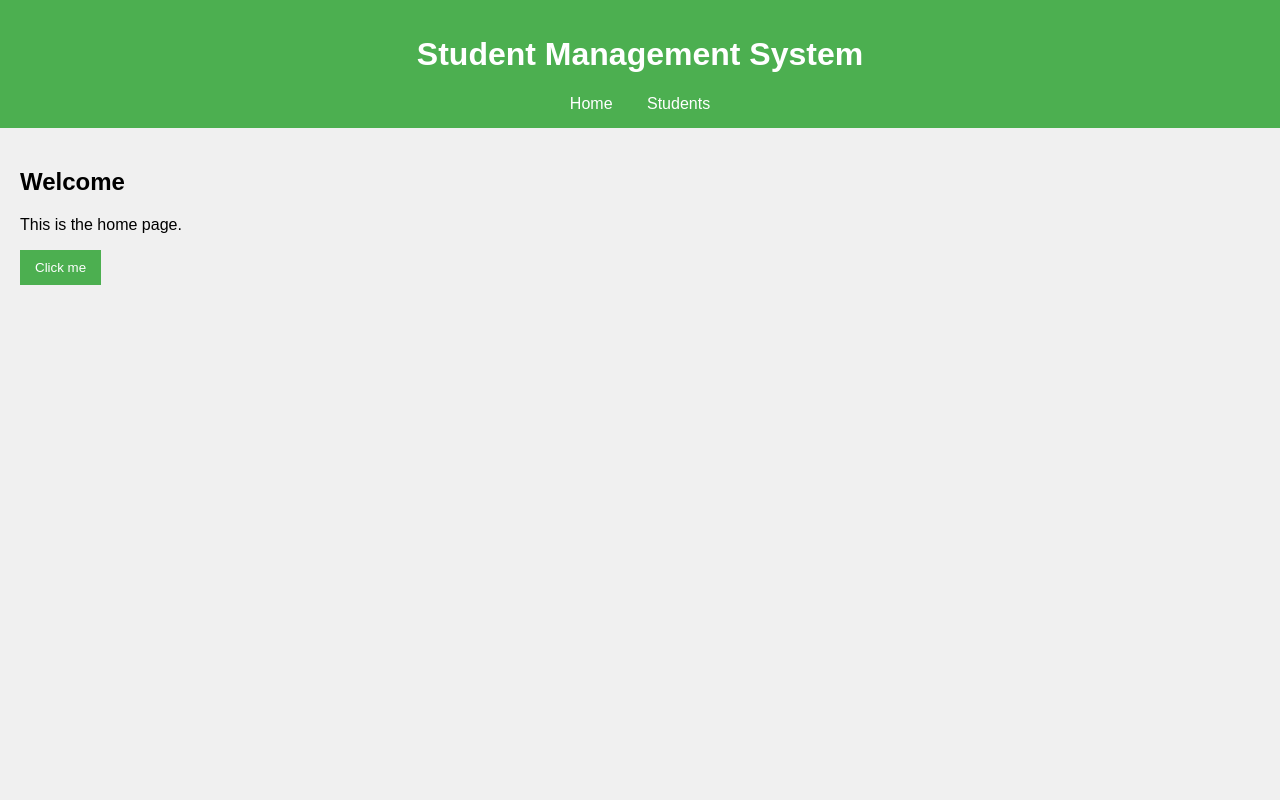
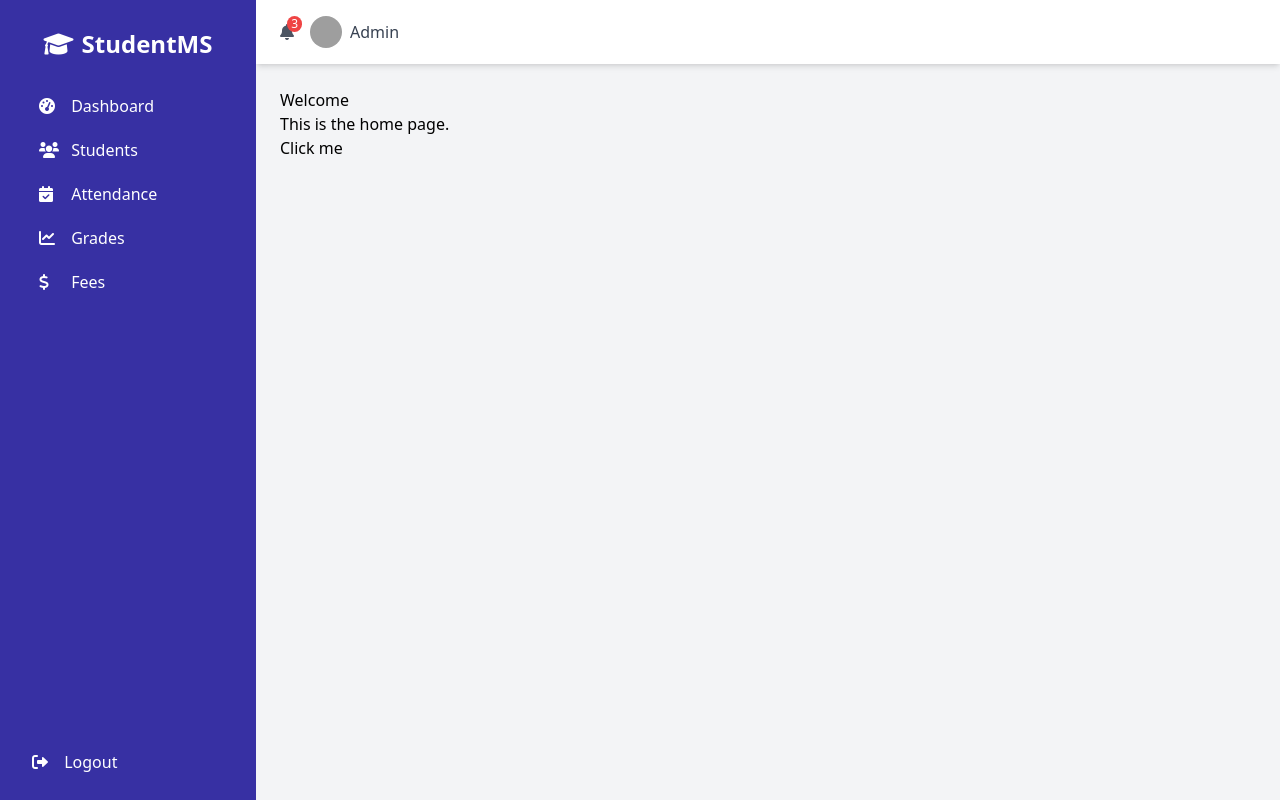
Before and after one commit to SapanaDahal06/Student-Management-System, a Django app: template templates/home.html in a window 1280 px wide. Run offline with Django 5.2, Linux system fonts and the light colour scheme; the template is opened without the code that fills it, so the values that code supplies are empty; some libraries are stand-ins or nearby versions; grey boxes are pictures that could not be loaded.

Commit message:
add some code in base.html

```diff
--- a/templates/base.html
+++ b/templates/base.html
@@ -2,22 +2,107 @@
 <html lang="en">
 <head>
     <meta charset="UTF-8">
-    <title>Student Management</title>
+    <meta name="viewport" content="width=device-width, initial-scale=1.0">
+    <title>{% block title %}Student Management{% endblock %}</title>
+    <!-- Tailwind CSS CDN -->
+    <script src="https://cdn.tailwindcss.com"></script>
+    <!-- Custom CSS (optional) -->
     {% load static %}
-    <link rel="stylesheet" href="{% static 'students/style.css' %}">
+    <link rel="stylesheet" href="{% static 'students/css/style.css' %}">
+    <!-- Font Awesome Icons -->
+    <link rel="stylesheet" href="https://cdnjs.cloudflare.com/ajax/libs/font-awesome/6.0.0-beta3/css/all.min.css">
+    <style>
+        /* Custom sidebar transition */
+        .sidebar-hidden {
+            transform: translateX(-100%);
+        }
+        @media (min-width: 768px) {
+            .sidebar-hidden {
+                transform: translateX(0);
+            }
+        }
+    </style>
 </head>
-<body>
-    <header>
-        <h1>Student Management System</h1>
+<body class="bg-gray-100 font-sans antialiased">
+
+<div class="flex h-screen overflow-hidden">
+    <!-- Sidebar -->
+    <aside id="sidebar" class="bg-indigo-800 text-white w-64 space-y-6 py-7 px-2 absolute inset-y-0 left-0 transform transition-transform duration-300 ease-in-out z-20 md:relative md:translate-x-0">
+        <div class="flex items-center justify-center space-x-2 px-4">
+            <i class="fas fa-graduation-cap text-2xl"></i>
+            <span class="text-2xl font-semibold">StudentMS</span>
+        </div>
         <nav>
-            <a href="/">Home</a>
-            <a href="/students/">Students</a>
+            <a href="{% url 'dashboard' %}" class="block py-2.5 px-4 rounded transition duration-200 hover:bg-indigo-700 {% if request.resolver_match.url_name == 'dashboard' %}bg-indigo-900{% endif %}">
+                <i class="fas fa-tachometer-alt w-5 mr-2"></i> Dashboard
+            </a>
+            <a href="{% url 'student_list' %}" class="block py-2.5 px-4 rounded transition duration-200 hover:bg-indigo-700 {% if request.resolver_match.url_name == 'student_list' %}bg-indigo-900{% endif %}">
+                <i class="fas fa-users w-5 mr-2"></i> Students
+            </a>
+            <a href="#" class="block py-2.5 px-4 rounded transition duration-200 hover:bg-indigo-700">
+                <i class="fas fa-calendar-check w-5 mr-2"></i> Attendance
+            </a>
+            <a href="#" class="block py-2.5 px-4 rounded transition duration-200 hover:bg-indigo-700">
+                <i class="fas fa-chart-line w-5 mr-2"></i> Grades
+            </a>
+            <a href="#" class="block py-2.5 px-4 rounded transition duration-200 hover:bg-indigo-700">
+                <i class="fas fa-dollar-sign w-5 mr-2"></i> Fees
+            </a>
         </nav>
-    </header>
-    <main>
-        {% block content %}
-        {% endblock %}
-    </main>
-    <script src="{% static 'students/script.js' %}"></script>
+        <div class="absolute bottom-0 left-0 w-full p-4">
+            <a href="#" class="block py-2.5 px-4 rounded transition duration-200 hover:bg-indigo-700">
+                <i class="fas fa-sign-out-alt w-5 mr-2"></i> Logout
+            </a>
+        </div>
+    </aside>
+
+    <!-- Main Content -->
+    <div class="flex-1 flex flex-col overflow-y-auto">
+        <!-- Top Navbar -->
+        <header class="bg-white shadow-md py-4 px-6 flex justify-between items-center sticky top-0 z-10">
+            <button id="menuBtn" class="text-gray-600 focus:outline-none md:hidden">
+                <i class="fas fa-bars text-2xl"></i>
+            </button>
+            <div class="flex items-center space-x-4">
+                <div class="relative">
+                    <i class="fas fa-bell text-gray-600 cursor-pointer"></i>
+                    <span class="absolute -top-1 -right-2 bg-red-500 text-white text-xs rounded-full px-1">3</span>
+                </div>
+                <div class="flex items-center space-x-2 cursor-pointer">
+                    <img src="https://randomuser.me/api/portraits/men/1.jpg" alt="Avatar" class="w-8 h-8 rounded-full">
+                    <span class="text-gray-700">Admin</span>
+                </div>
+            </div>
+        </header>
+
+        <!-- Page Content -->
+        <main class="p-6">
+            {% block content %}
+            {% endblock %}
+        </main>
+    </div>
+</div>
+
+<!-- JavaScript for mobile sidebar toggle -->
+<script>
+    const menuBtn = document.getElementById('menuBtn');
+    const sidebar = document.getElementById('sidebar');
+    if (menuBtn) {
+        menuBtn.addEventListener('click', () => {
+            sidebar.classList.toggle('sidebar-hidden');
+        });
+    }
+    // When clicking outside sidebar on mobile, close it
+    document.addEventListener('click', function(event) {
+        if (window.innerWidth < 768) {
+            const isClickInside = sidebar.contains(event.target) || menuBtn.contains(event.target);
+            if (!isClickInside && !sidebar.classList.contains('sidebar-hidden')) {
+                sidebar.classList.add('sidebar-hidden');
+            }
+        }
+    });
+</script>
+<!-- Custom JS -->
+<script src="{% static 'students/js/script.js' %}"></script>
 </body>
 </html>
```
